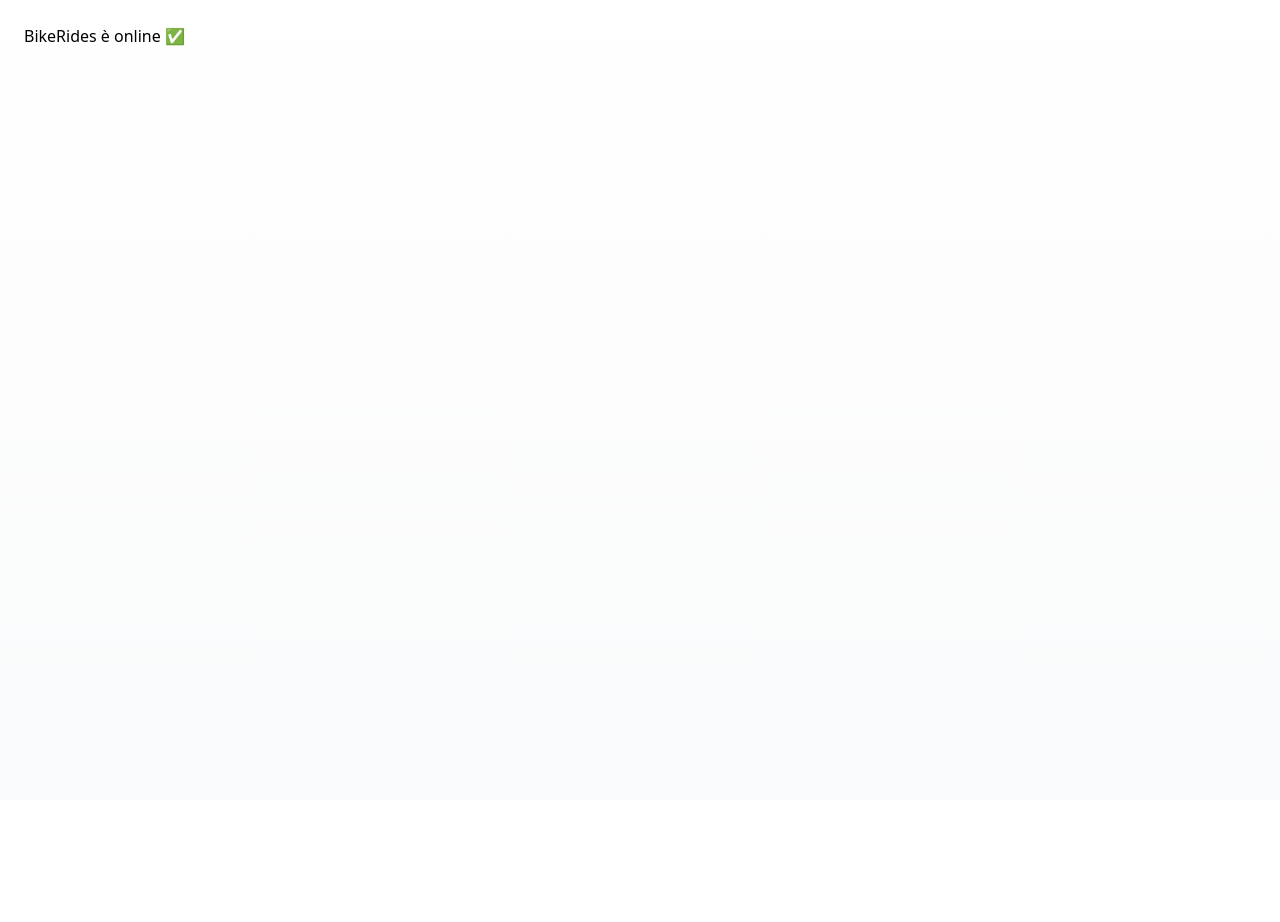
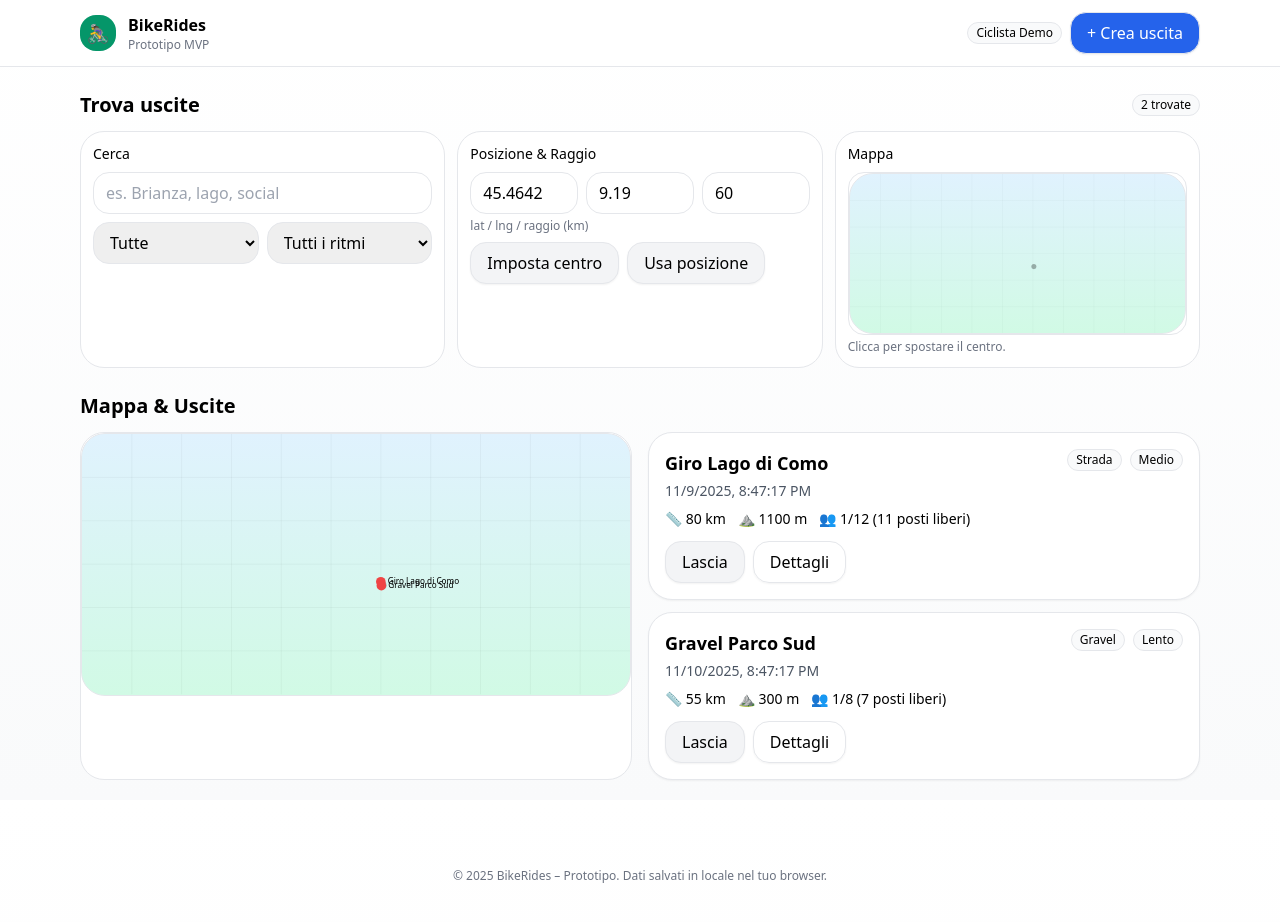
Before and after one commit to alfonsoce/bikerides-mvp, a Next.js app: page / in a window 1280 px wide. Before the commit the page ends 800 px from the top, so only its background shows below. Built offline with nearby package versions, Linux system fonts and the light colour scheme.

Commit message:
Update page.tsx

```diff
--- a/app/page.tsx
+++ b/app/page.tsx
@@ -1,4 +1,7 @@
 "use client";
+import React from "react";
+import BikeRidesPrototype from "./prototype/BikeRidesPrototype";
+
 export default function Page() {
-  return <h1 style={{padding: 24, fontFamily: "system-ui"}}>BikeRides è online ✅</h1>;
+  return <BikeRidesPrototype />;
 }
```
